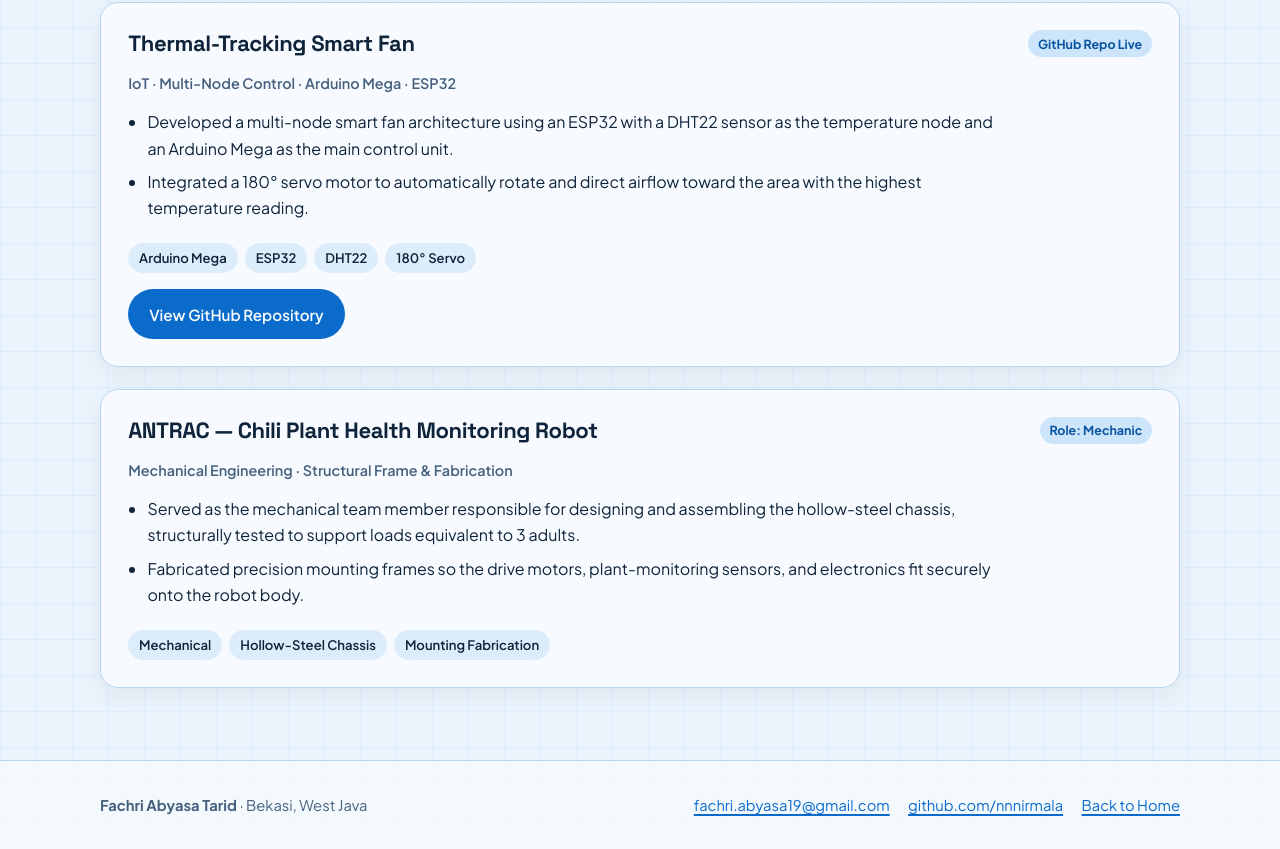
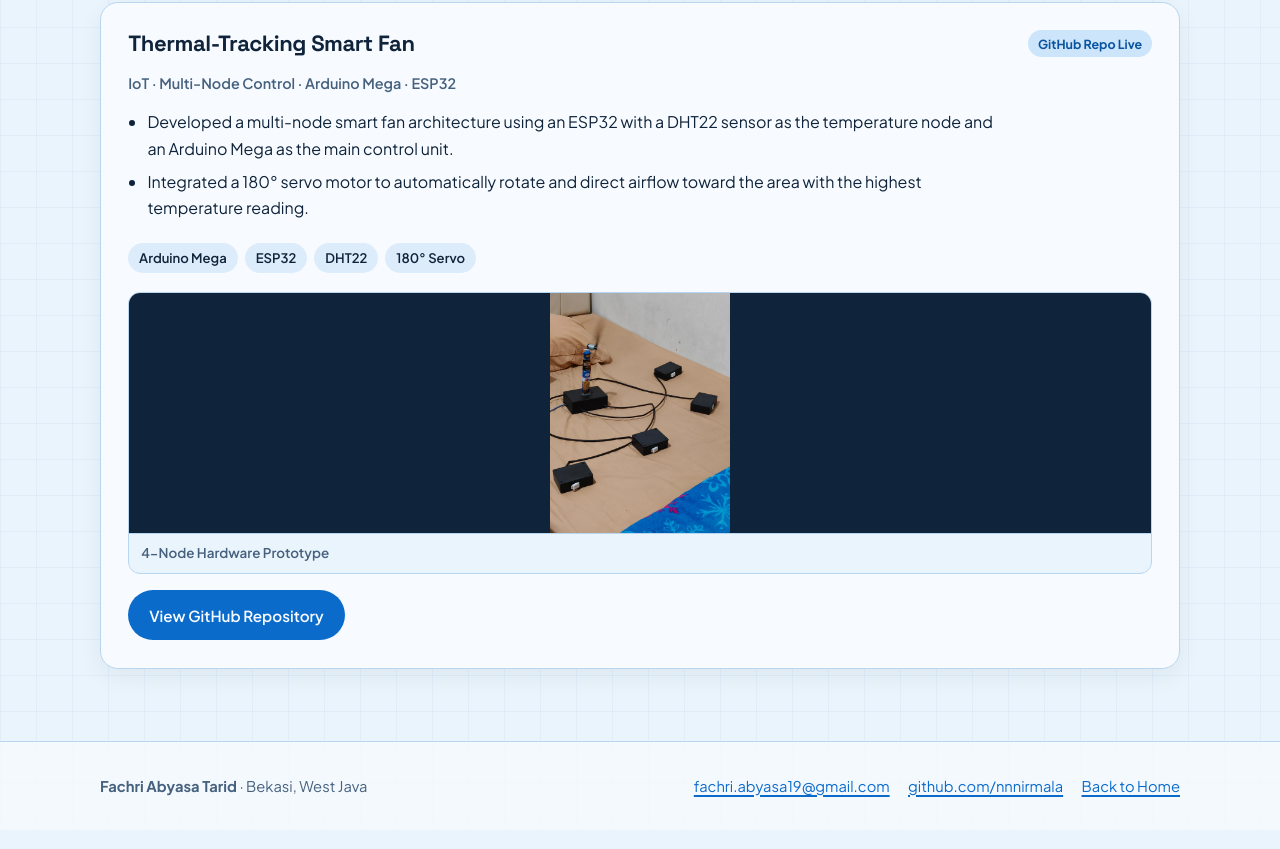
Before and after one commit to nnnirmala/nnnirmala.github.io, a plain HTML site: page projects.html in a window 1280 px wide. Shown: the part 1737-2586 px from the top of the page. Drawn offline with Linux system fonts and the light colour scheme.

Commit message:
feat: remove ANTRAC and add Thermal-Tracking Smart Fan prototype photo

```diff
--- a/projects.html
+++ b/projects.html
@@ -46,9 +46,8 @@
           <div class="filters" role="group" aria-label="Filter projects by category" id="filters">
             <button type="button" class="chip" data-filter="all" aria-pressed="true">All</button>
             <button type="button" class="chip" data-filter="iot" aria-pressed="false">IoT &amp; Embedded</button>
-            <button type="button" class="chip" data-filter="robotics" aria-pressed="false">Mechanical &amp; Robotics</button>
             <button type="button" class="chip" data-filter="web-ml" aria-pressed="false">Web &amp; ML Integration</button>
-            <p class="filter-status" role="status">Showing all 4 projects</p>
+            <p class="filter-status" role="status">Showing all 3 projects</p>
           </div>
           <p class="empty" id="empty" hidden>No projects match this filter.</p>
         </div>
@@ -139,25 +138,14 @@
             <span class="tag">DHT22</span>
             <span class="tag">180° Servo</span>
           </div>
+          <div class="media-grid">
+            <figure class="media-item">
+              <img src="assets/media/thermal-fan-prototype.jpg" alt="Thermal-Tracking Smart Fan 4-node hardware prototype" loading="lazy">
+              <figcaption>4-Node Hardware Prototype</figcaption>
+            </figure>
+          </div>
           <div class="project-links">
             <a class="btn btn-primary" href="https://github.com/nnnirmala/thermal-tracking-smart-fan" target="_blank" rel="noopener noreferrer">View GitHub Repository</a>
-          </div>
-        </article>
-
-        <article class="project-entry" id="antrac" data-categories="robotics">
-          <div class="project-top">
-            <h2>ANTRAC — Chili Plant Health Monitoring Robot</h2>
-            <span class="status-badge">Role: Mechanic</span>
-          </div>
-          <p class="project-meta">Mechanical Engineering · Structural Frame &amp; Fabrication</p>
-          <ul class="project-points">
-            <li>Served as the mechanical team member responsible for designing and assembling the hollow-steel chassis, structurally tested to support loads equivalent to 3 adults.</li>
-            <li>Fabricated precision mounting frames so the drive motors, plant-monitoring sensors, and electronics fit securely onto the robot body.</li>
-          </ul>
-          <div class="tag-row">
-            <span class="tag">Mechanical</span>
-            <span class="tag">Hollow-Steel Chassis</span>
-            <span class="tag">Mounting Fabrication</span>
           </div>
         </article>
       </section>
```
Also changed, not shown: index.html (+0 -11 lines), assets/media/thermal-fan-prototype.jpg (added).
